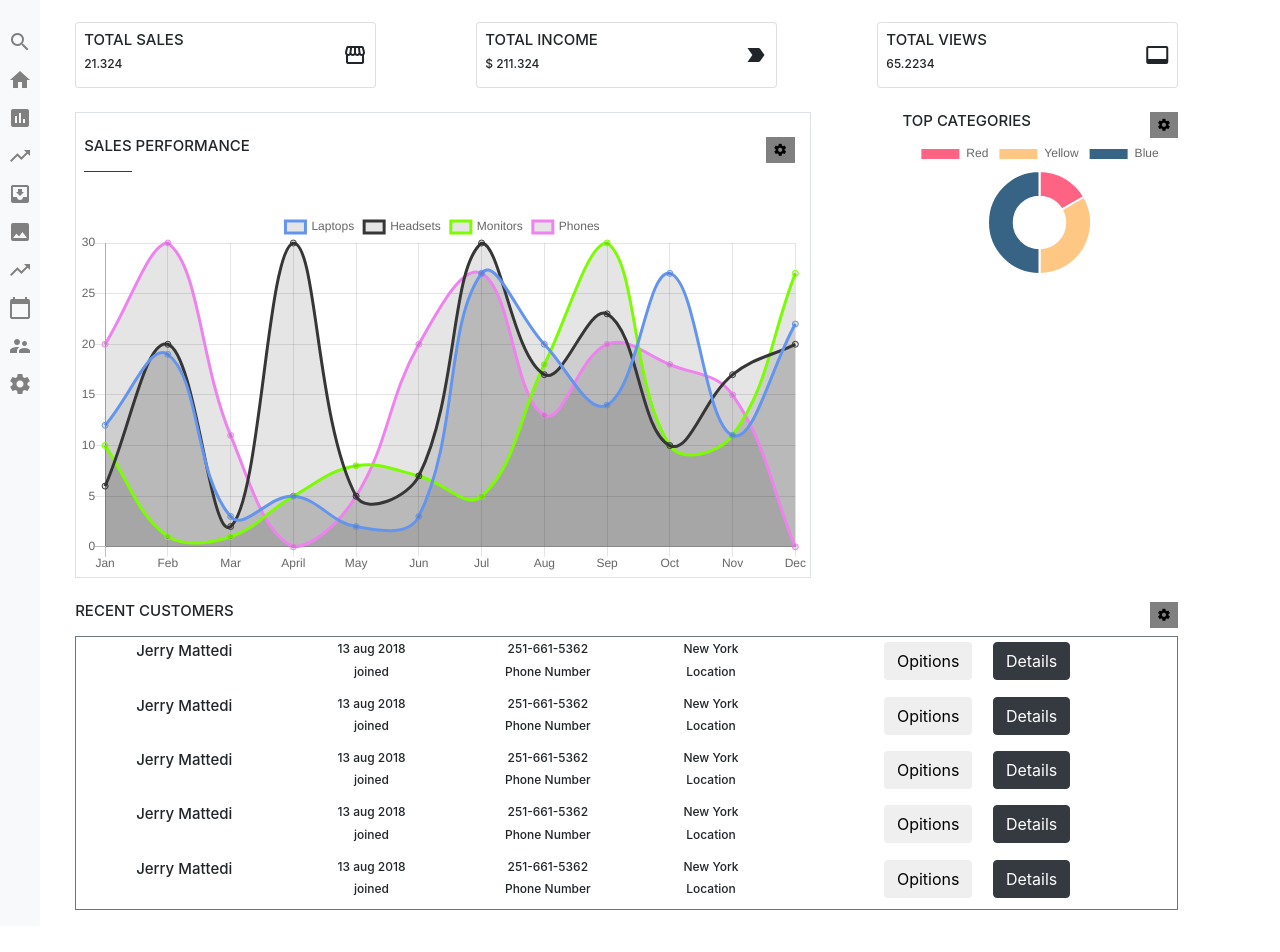
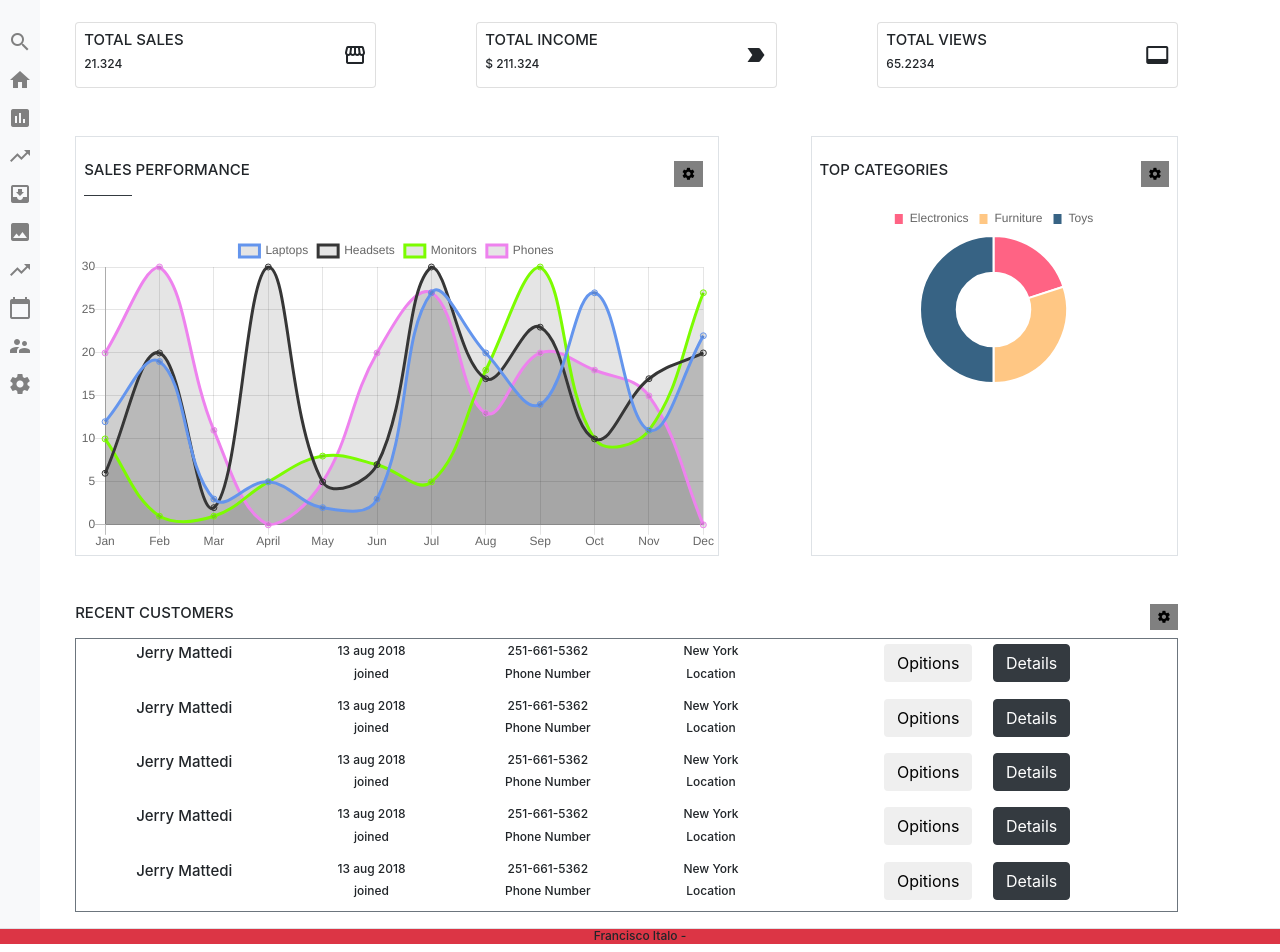
Before and after one commit to italosilva01-zz/esig_test, a plain HTML site: page index.html in a window 1280 px wide. Shown: the part 59-1011 px from the top of the page. Before the commit the page ends 985 px from the top, so only its background shows below. Drawn offline with nearby package versions, Linux system fonts and the light colour scheme.

Commit message:
footer criado

```diff
--- a/index.html
+++ b/index.html
@@ -198,9 +198,9 @@
                     </div>
                     <!--total finish-->
 
-                    <div class="row col-11  d-flex justify-content-between m-0 mt-4 p-0">
+                    <div class="row col-11  d-flex justify-content-between m-0 mt-5 p-0">
                         <!--sales performance-->
-                        <section class="col-8 border border-default pt-4">
+                        <section class="col-7 border border-default pt-4">
                             <!--title-->
                             <div class="d-flex justify-content-between col-12 pl-2">
                                 <h5><span class="border-bottom pb-3 border-dark">SALES</span> PERFORMANCE</h5>
@@ -224,9 +224,9 @@
                         </section>
 
                         <!--top categories-->
-                        <section class="col-3 ">
+                        <section class="col-4 border border-default pt-4 ">
                             <!--title-->
-                            <div class="d-flex justify-content-between col-12 p-0">
+                            <div class="d-flex justify-content-between col-12 p-0 px-2">
                                 <h5>TOP CATEGORIES</h5>
                                 <button class="settings">
                                     <i class="material-icons">
@@ -236,7 +236,7 @@
 
                             </div>
 
-                            <canvas id="top" class=""></canvas>
+                            <canvas id="top" class="mt-3"></canvas>
 
 
 
@@ -244,7 +244,7 @@
                     </div>
 
                     <!--recent customers-->
-                    <section class="row col-11 mt-4">
+                    <section class="row col-11 mt-5">
                         <!--title-->
                         <div class="d-flex justify-content-between col-12 p-0">
                             <h5>RECENT CUSTOMERS</h5>
@@ -413,6 +413,10 @@
 
 
     </div>
+    <footer class="col-12 border-top bg-danger">
+        <h6>Francisco Italo -</h6>
+    </footer>
+
 
 
 
--- a/scss/style.scss
+++ b/scss/style.scss
@@ -1,6 +1,8 @@
 //Global
 body {
     text-align: center;
+    height: 100%;
+    bottom: 0;
 }
 
 h5 {
@@ -73,6 +75,9 @@ header {
 
     .icon-header {
         color: $iconColor;
+    }
+    +div{
+       // height: 1000px;
     }
 }
 
@@ -156,3 +161,7 @@ main {
         background-color:blue;
     }
 }
+
+footer{
+    bottom: 0;
+}
--- a/teste.js
+++ b/teste.js
@@ -44,27 +44,28 @@ var myChart = new Chart(ctx, {
     }
 });
 
-let dados = {
-    datasets: [{
-        data: [10, 20, 30],
-        backgroundColor: ['rgb(255, 99, 132)', 'rgb(255, 199, 132)', 'rgb(55, 99, 132)']
-    }],
-    labels: ['Vermelho', 'Amarelo', 'Azul']
-};
 
 let context = document.getElementById('top');
 let topCategories = new Chart(context, {
     type: 'doughnut',
     data: {
         labels: [
-            'Red',
-            'Yellow',
-            'Blue'
+            'Electronics',
+            'Furniture',
+            'Toys'
         ],
         datasets: [{
-            data: [10, 20, 30],
+            data: [4, 6, 10],
             backgroundColor: ['rgb(255, 99, 132)', 'rgb(255, 199, 132)', 'rgb(55, 99, 132)']
         }]
 
+    },
+    options:{
+        legend:{
+            labels:{
+                boxWidth:10,
+                position:'top',
+            }
+        }
     }
 });
```
Also changed, not shown: css/style.css, 1 other file.
